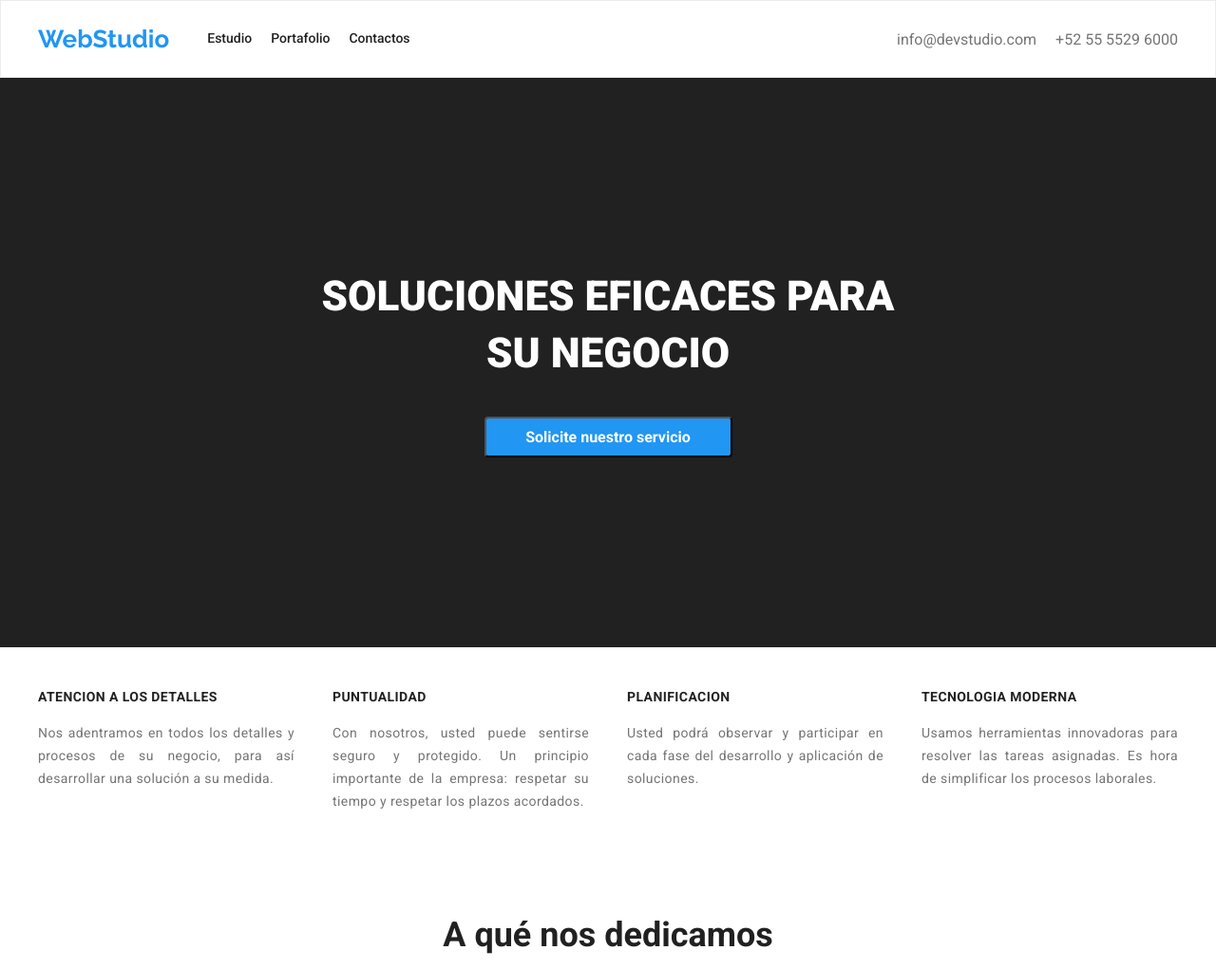
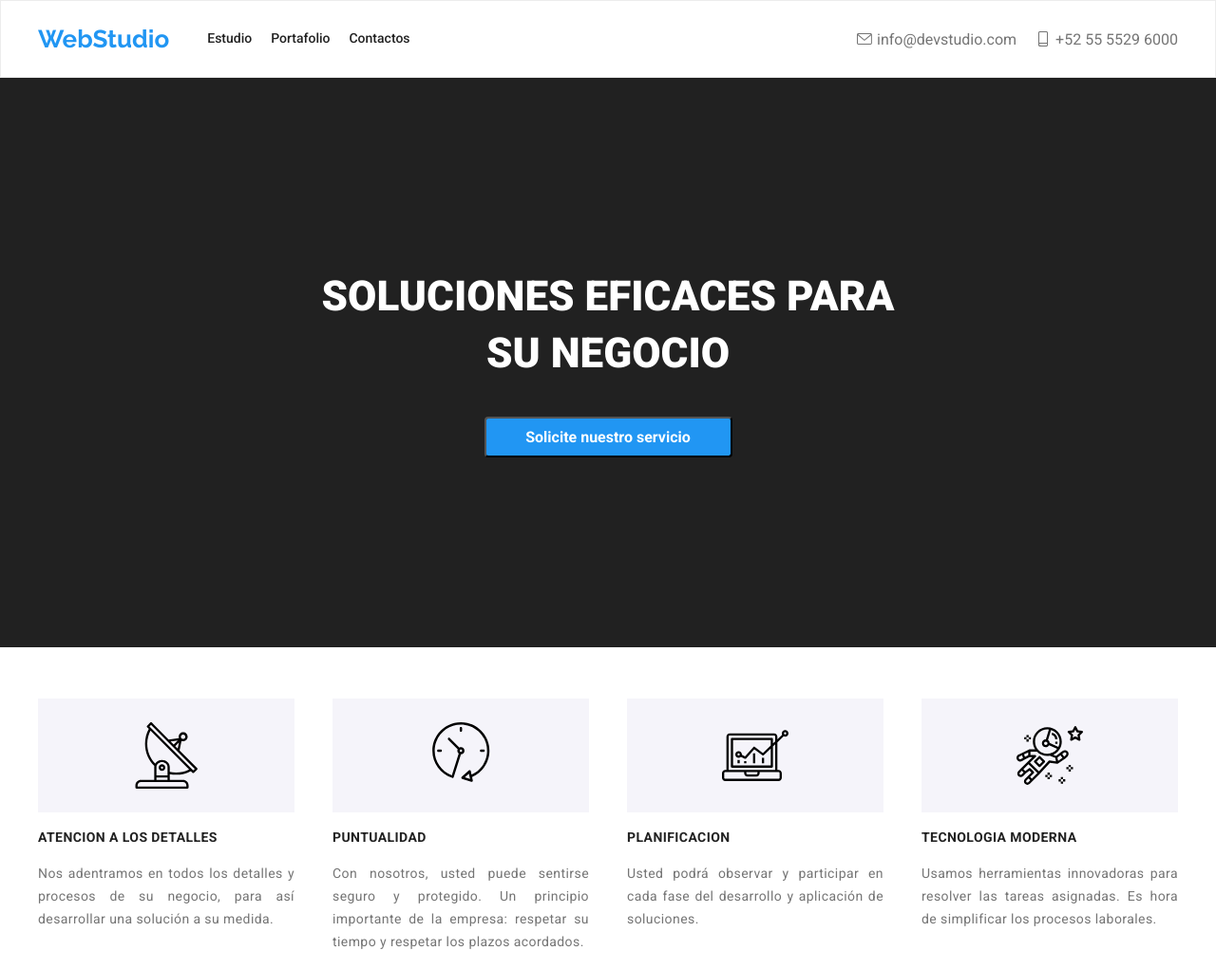
Before and after one commit to colave77/goit-markup-hw-04, a plain HTML site: page index.html in a window 1280 px wide. Shown: the top 1021 px of the page at 95% size. Drawn offline with Linux system fonts and the light colour scheme.

Commit message:
Work 4 with svgs header and section

```diff
--- a/css/styles.css
+++ b/css/styles.css
@@ -96,10 +96,12 @@ h4 {margin: 0px;}
     text-decoration: none;
     display: flex;
     align-items: center;
+    fill: var(--gray-color);
 }
 
 .not-line:hover {
     color: var(--blue-color);
+    fill: var(--blue-color);
     text-decoration: none;
     cursor: pointer;
     display: flex;
@@ -327,3 +329,30 @@ h4 {margin: 0px;}
         1px 4px 6px rgba(0, 0, 0, 0.16);
         cursor: pointer;
 }
+
+/* svgs */
+
+.icon-header{
+    height: 16px;
+    width: 16px;
+    margin-right: 5px;
+}
+
+.icon-section{
+    height: 70px;
+    width: 70px;
+    }
+
+.font-icon{
+    width: 270px;
+height: 120px;
+background-color: var(--light-gray-color);
+display: flex;
+align-items: center;
+justify-content: center;
+margin: 14px 0px;
+}
+
+.icon-custumer{
+    display: flex;
+}
--- a/index.html
+++ b/index.html
@@ -42,8 +42,18 @@
         </div>
         <div class="menu">
           <ul class="menu unpointing">
-            <li class="item not-line mail-tel">info@devstudio.com</li>
-            <li class="not-line mail-tel">+52 55 5529 6000</li>
+            <li class="item not-line mail-tel">
+              <svg class="icon-header">
+                <use href="./images/symbol-defs.svg#icon-mail"></use>
+              </svg>
+              info@devstudio.com
+            </li>
+            <li class="not-line mail-tel">
+              <svg class="icon-header">
+                <use href="./images/symbol-defs.svg#icon-phone"></use>
+              </svg>
+              +52 55 5529 6000
+            </li>
           </ul>
         </div>
       </div>
@@ -66,6 +76,11 @@
       <section>
         <div class="container text-services menu space-info-text">
           <div class="writers">
+            <div class="font-icon">
+              <svg class="icon-section">
+                <use href="./images/symbol-defs.svg#icon-antena"></use>
+              </svg>
+            </div>
             <h4 class="title-objetives">ATENCION A LOS DETALLES</h4>
             <p>
               Nos adentramos en todos los detalles y procesos de su negocio,
@@ -73,6 +88,11 @@
             </p>
           </div>
           <div class="writers">
+            <div class="font-icon">
+              <svg class="icon-section">
+                <use href="./images/symbol-defs.svg#icon-clock"></use>
+              </svg>
+            </div>
             <h4 class="title-objetives">PUNTUALIDAD</h4>
             <p>
               Con nosotros, usted puede sentirse seguro y protegido. Un
@@ -81,6 +101,11 @@
             </p>
           </div>
           <div class="writers">
+            <div class="font-icon">
+              <svg class="icon-section">
+                <use href="./images/symbol-defs.svg#icon-graph"></use>
+              </svg>
+            </div>
             <h4 class="title-objetives">PLANIFICACION</h4>
             <p>
               Usted podrá observar y participar en cada fase del desarrollo y
@@ -88,6 +113,11 @@
             </p>
           </div>
           <div class="writers">
+            <div class="font-icon">
+              <svg class="icon-section">
+                <use href="./images/symbol-defs.svg#icon-space"></use>
+              </svg>
+            </div>
             <h4 class="title-objetives">TECNOLOGIA MODERNA</h4>
             <p>
               Usamos herramientas innovadoras para resolver las tareas
```
Also changed, not shown: images/symbol-defs.svg (added).
